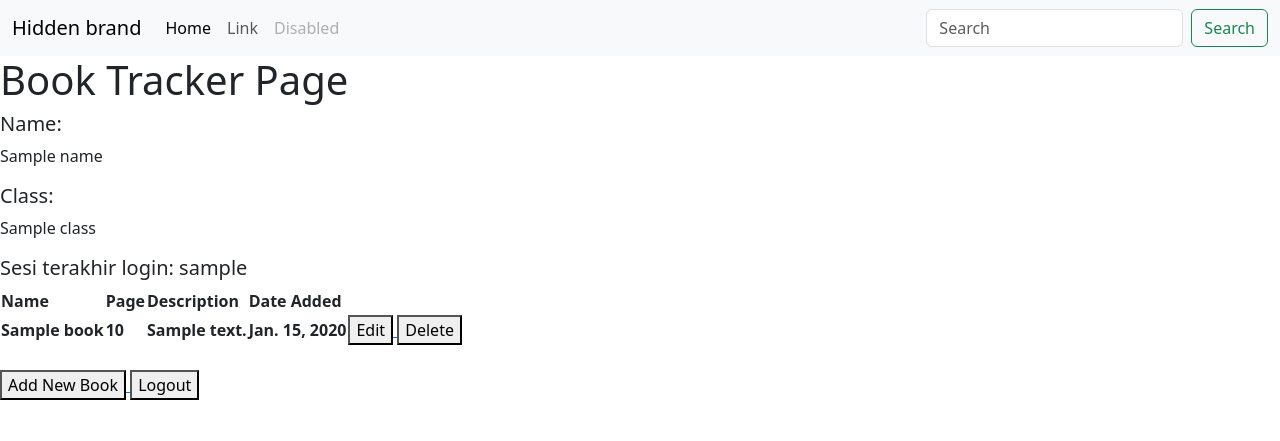
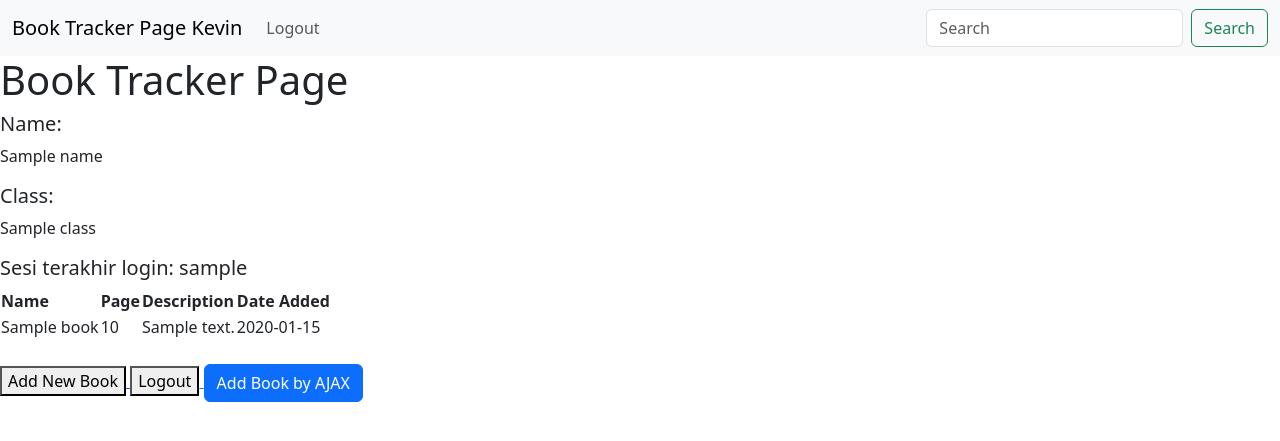
Before and after one commit to kevinwong8/book-tracker, a Django app: template main/templates/main.html in a window 1280 px wide. Shown: the top 441 px of the page. Run offline with Django 4.2, Linux system fonts and the light colour scheme; tables that the repository leaves empty hold one stand-in row (values such as "Sample post"); the template is opened without the code that fills it: values that come from a table or form of the project are taken from there, most other values are stand-ins (such as "Sample title", 1, 10 or a date in 2020).

Commit message:
asyn ajax

```diff
--- a/main/templates/main.html
+++ b/main/templates/main.html
@@ -1,4 +1,8 @@
 {% extends "base.html" %} {% block content%}
+<link rel="stylesheet" href="https://cdn.jsdelivr.net/npm/bootstrap@5.3.2/dist/css/bootstrap.min.css" integrity="sha384-T3c6CoIi6uLrA9TneNEoa7RxnatzjcDSCmG1MXxSR1GAsXEV/Dwwykc2MPK8M2HN" crossorigin="anonymous">
+    <script src="https://code.jquery.com/jquery-3.6.0.min.js" integrity="sha384-KyZXEAg3QhqLMpG8r+J4jsl5c9zdLKaUk5Ae5f5b1bw6AUn5f5v8FZJoMxm6f5cH1" crossorigin="anonymous"></script>
+    <script src="https://cdn.jsdelivr.net/npm/@popperjs/core@2.11.8/dist/umd/popper.min.js" integrity="sha384-I7E8VVD/ismYTF4hNIPjVp/Zjvgyol6VFvRkX/vR+Vc4jQkC+hVqc2pM8ODewa9r" crossorigin="anonymous"></script>
+    <script src="https://cdn.jsdelivr.net/npm/bootstrap@5.3.2/dist/js/bootstrap.min.js" integrity="sha384-BBtl+eGJRgqQAUMxJ7pMwbEyER4l1g+O15P+16Ep7Q9Q+zqX6gSbd85u4mG4QzX+" crossorigin="anonymous"></script>
 <h1>Book Tracker Page</h1>
 
 <h5>Name:</h5>
@@ -9,36 +13,7 @@
 <!-- Ubahlah sesuai dengan kelas kamu -->
  <h5>Sesi terakhir login: {{last_login}}</h5>
 
-<table>
-    <tr>
-        <th>Name</th>
-        <th>Page</th>
-        <th>Description</th>
-        <th>Date Added</th>
-
-    </tr>
-    {% comment %} Berikut cara memperlihatkan data produk di bawah baris ini
-    {%endcomment %} {% for book in books %}
-    <tr>
-        <th>{{book.name}}</th>
-        <th>{{book.page}}</th>
-        <th>{{book.description}}</th>
-        <th>{{book.date_added}}</th>
-        <td>
-            <a href="{% url 'main:edit_book' book.pk %}">
-                <button>
-                    Edit
-                </button>
-            </a>
-            <a href="{% url 'main:delete_book' book.pk %}">
-                <button>
-                    Delete
-                </button>
-            </a>
-        </td>
-    </tr>
-    {% endfor %}
-</table>
+<table id="book_table"></table>
 <br/>
 <a href="{% url 'main:create_book'%}">
     <button>Add New Book</button>
@@ -47,4 +22,84 @@
 <a href="{% url 'main:logout' %}">
     <button>Logout</button>
   </a>
+
+  <button type="button" class="btn btn-primary" data-bs-toggle="modal" data-bs-target="#exampleModal">
+    Add Book by AJAX
+</button>
+
+<div class="modal fade" id="exampleModal" tabindex="-1" aria-labelledby="exampleModalLabel" aria-hidden="true">
+    <div class="modal-dialog">
+        <div class="modal-content">
+            <div class="modal-header">
+                <h1 class="modal-title fs-5" id="exampleModalLabel">Add New Book</h1>
+                <button type="button" class="btn-close" data-bs-dismiss="modal" aria-label="Close"></button>
+            </div>
+            <div class="modal-body">
+                <form id="form" onsubmit="return false;">
+                    {% csrf_token %}
+                    <div class="mb-3">
+                        <label for="name" class="col-form-label">Name:</label>
+                        <input type="text" class="form-control" id="name" name="name"></input>
+                    </div>
+                    <div class="mb-3">
+                        <label for="page" class="col-form-label">Page:</label>
+                        <input type="number" class="form-control" id="page" name="page"></input>
+                    </div>
+                    <div class="mb-3">
+                        <label for="description" class="col-form-label">Description:</label>
+                        <textarea class="form-control" id="description" name="description"></textarea>
+                    </div>
+                </form>
+            </div>
+            <div class="modal-footer">
+                <button type="button" class="btn btn-secondary" data-bs-dismiss="modal">Close</button>
+                <button type="button" class="btn btn-primary" id="button_add" data-bs-dismiss="modal">Add Book</button>
+            </div>
+        </div>
+    </div>
+</div>
+  <script>
+    async function getBooks() {
+        return fetch("{% url 'main:show_json' %}").then((res) => res.json())
+    }
+
+    async function refreshBooks() {
+        document.getElementById("book_table").innerHTML = ""
+        const books = await getBooks()
+        let htmlString = `<tr>
+            <th>Name</th>
+            <th>Page</th>
+            <th>Description</th>
+            <th>Date Added</th>
+        </tr>`
+        books.forEach((item) => {
+            htmlString += `\n<tr>
+            <td>${item.fields.name}</td>
+            <td>${item.fields.page}</td>
+            <td>${item.fields.description}</td>
+            <td>${item.fields.date_added}</td>
+        </tr>`
+        })
+
+        document.getElementById("book_table").innerHTML = htmlString
+    }
+
+
+
+    function addBook() {
+        fetch("{% url 'main:add_book_ajax' %}", {
+            method: "POST",
+            body: new FormData(document.querySelector('#form'))
+        }).then(refreshBooks)
+
+        document.getElementById("form").reset()
+        return false
+    }
+
+    refreshBooks()
+
+    document.getElementById("button_add").onclick = addBook
+</script>
+
+
 {%endblock content%}
--- a/main/urls.py
+++ b/main/urls.py
@@ -1,5 +1,5 @@
 from django.urls import path
-from main.views import show_main, create_book, show_xml, show_json, show_xml_by_id, show_json_by_id,register, login_user, logout_user, edit_book, delete_book
+from main.views import show_main, create_book, show_xml, show_json, show_xml_by_id, show_json_by_id,register, login_user, logout_user, edit_book, delete_book, add_book_ajax
 
 app_name = 'main'
 
@@ -15,4 +15,5 @@ urlpatterns = [
     path('logout/', logout_user, name='logout'),
     path('edit-book/<int:id>', edit_book, name = 'edit_book'),
     path('delete/<int:id>', delete_book, name= 'delete_book'),
+    path('create-book-ajax/', add_book_ajax, name='add_book_ajax'),
 ]
--- a/main/views.py
+++ b/main/views.py
@@ -1,7 +1,7 @@
 from django.shortcuts import render, redirect
 from main.forms import BookForm
 from main.models import Book
-from django.http import HttpResponse
+from django.http import HttpResponse, HttpResponseNotFound
 from django.core import serializers
 from django.contrib.auth.forms import UserCreationForm
 from django.contrib import messages
@@ -10,7 +10,7 @@ from django.contrib.auth.decorators import login_required
 import datetime
 from django.http import HttpResponseRedirect
 from django.urls import reverse
-
+from django.views.decorators.csrf import csrf_exempt
 
 # Create your views here.
 @login_required(login_url='/login')
@@ -89,6 +89,23 @@ def delete_book(reques,id):
 
     return HttpResponse(reverse('main:show_main'))
 
+
+@csrf_exempt
+def add_book_ajax(request):
+    if request.method == 'POST':
+        name = request.POST.get('name')
+        page = request.POST.get('page')
+        description = request.POST.get('description')
+        user = request.user
+
+        new_book = Book(name=name, page=page, description=description, user=user)
+        new_book.save()
+
+        return HttpResponse(b"CREATED", status = 201)
+
+    return HttpResponseNotFound()
+
+
 def logout_user(request):
     logout(request)
     response = HttpResponseRedirect(reverse("main:login"))
--- a/templates/base.html
+++ b/templates/base.html
@@ -21,17 +21,14 @@
             <span class="navbar-toggler-icon"></span>
           </button>
           <div class="collapse navbar-collapse" id="navbarTogglerDemo01">
-            <a class="navbar-brand" href="#">Hidden brand</a>
+            <a class="navbar-brand" href="#">Book Tracker Page Kevin</a>
+
             <ul class="navbar-nav me-auto mb-2 mb-lg-0">
+
               <li class="nav-item">
-                <a class="nav-link active" aria-current="page" href="#">Home</a>
+                <a class="nav-link" href="{% url 'main:logout' %}">Logout</a>
               </li>
-              <li class="nav-item">
-                <a class="nav-link" href="#">Link</a>
-              </li>
-              <li class="nav-item">
-                <a class="nav-link disabled" aria-disabled="true">Disabled</a>
-              </li>
+
             </ul>
             <form class="d-flex" role="search">
               <input class="form-control me-2" type="search" placeholder="Search" aria-label="Search">
```
